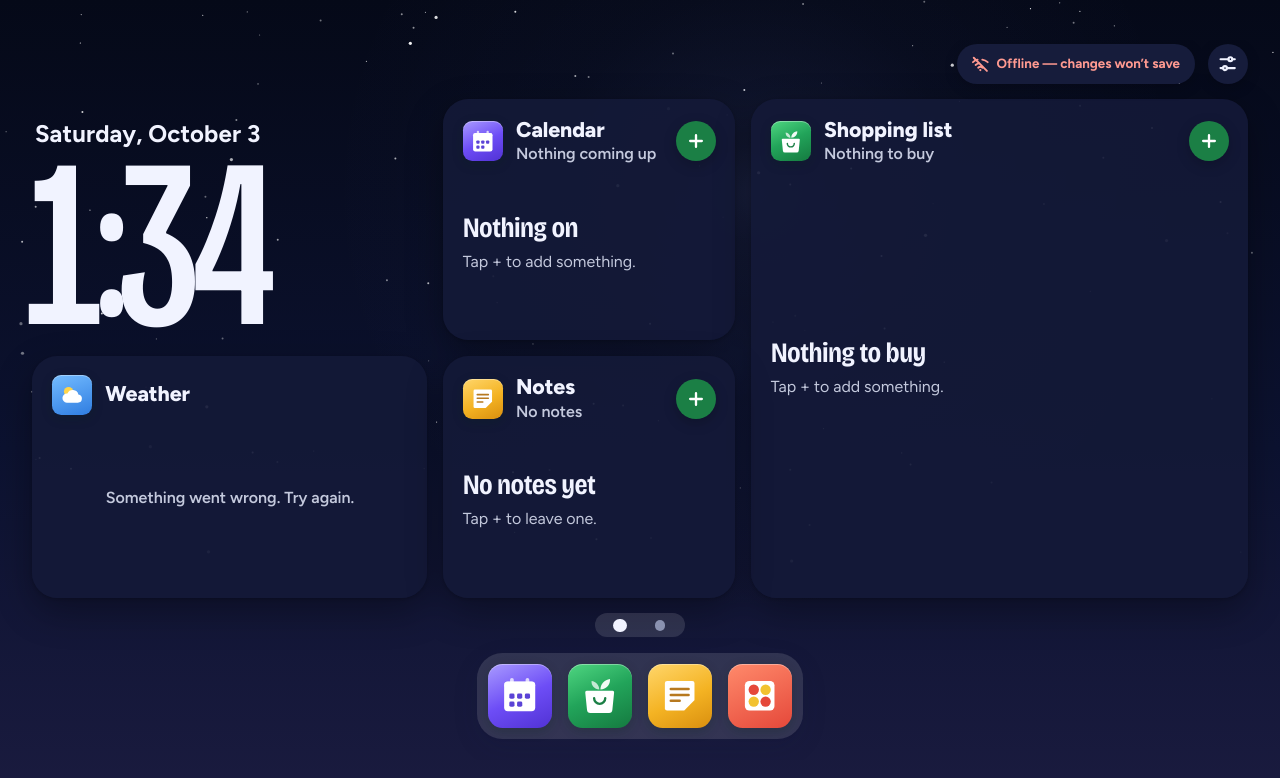
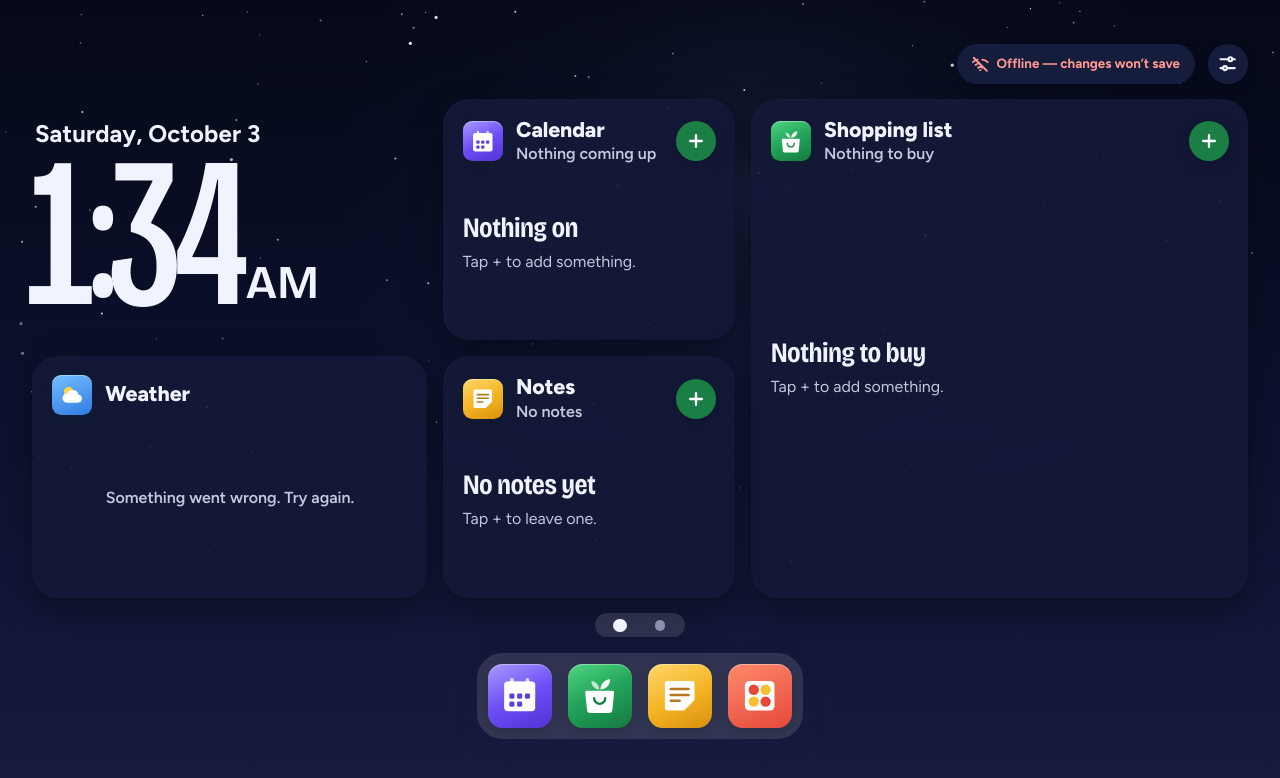
Before and after one commit to Sheel2007/OMEGA-WB, a website: page web/index.html in a window 1280 px wide. Drawn offline with nearby package versions, Linux system fonts and the light colour scheme; no server answers.

Commit message:
Swtich to non-military time

```diff
--- a/web/css/home.css
+++ b/web/css/home.css
@@ -101,7 +101,8 @@
 /* Clock */
 
 .clock {
-  grid-column: 1 / span 7;
+  /* Matches CLOCK_AREA in widget-layout.js, which is what the widgets pack around. */
+  grid-column: 1 / span 4;
   grid-row: 1 / span 2;
   align-self: start;
   padding-top: 1.4rem;
@@ -123,19 +124,42 @@
   font-family: var(--font-display);
   font-weight: 430;
   font-stretch: 75%;
-  font-size: 18rem;
+  /* Sized so the widest time, "12:45 PM", clears the widget in the next column. */
+  font-size: 16rem;
   line-height: 0.8;
   letter-spacing: -0.03em;
   font-variant-numeric: tabular-nums;
   white-space: nowrap;
 }
 
+/* AM or PM, set small enough that even "12:45 PM" clears the widget beside it
+   (some locales write a longer day period, so there's room to spare). */
+.clock__period {
+  margin-left: 0.06em;
+  font-size: 0.22em;
+  font-weight: 620;
+  font-stretch: 100%;
+  letter-spacing: 0.01em;
+  vertical-align: 0.12em;
+}
+
+.clock__period:empty {
+  display: none;
+}
+
+/* The pixel font has no narrow cut and every glyph is the same width, so the
+   Blocks clock has to be a good deal smaller to fit its four columns. */
 [data-theme="blocks"] .clock__time {
   margin: 0.8rem 0 0;
   font-weight: 700;
-  font-size: 15rem;
+  font-size: 9rem;
   line-height: 0.85;
   letter-spacing: 0;
+}
+
+[data-theme="blocks"] .clock__period {
+  font-size: 0.3em;
+  vertical-align: 0.1em;
 }
 
 /* Widget card. Each widget adds its own block class; the host adds .widget--<size>
--- a/web/index.html
+++ b/web/index.html
@@ -59,7 +59,7 @@
             <section class="home-page" aria-label="Page 1">
               <section class="clock" aria-label="Clock">
                 <p class="clock__date"></p>
-                <time class="clock__time"></time>
+                <time class="clock__time"><span class="clock__hm"></span><span class="clock__period"></span></time>
               </section>
             </section>
           </div>
--- a/web/js/main.js
+++ b/web/js/main.js
@@ -71,26 +71,38 @@ services.settings.subscribe(({ theme }) => sky.setMode(theme));
 
 // Clock and status bar
 
-const timeFormat = new Intl.DateTimeFormat(undefined, { hour: 'numeric', minute: '2-digit' });
+// A 12-hour clock whatever the browser's locale would do on its own.
+const timeFormat = new Intl.DateTimeFormat(undefined, { hour: 'numeric', minute: '2-digit', hour12: true });
 const dateFormat = new Intl.DateTimeFormat(undefined, { weekday: 'long', month: 'long', day: 'numeric' });
 const clockTime = document.querySelector('.clock__time');
+const clockHM = clockTime.querySelector('.clock__hm');
+const clockPeriod = clockTime.querySelector('.clock__period');
 const clockDate = document.querySelector('.clock__date');
 const statusTime = document.querySelector('.statusbar__time');
 
-// Lock-screen style: just the hour and minutes, no AM/PM.
-function shortTime(date) {
+// The hour and minutes, and AM or PM to go beside them. Taking the parts rather
+// than the whole string keeps whatever separator the locale uses between them, and
+// lets the board draw the AM/PM smaller than the time itself.
+function clockParts(date) {
   const parts = timeFormat.formatToParts(date);
   const from = parts.findIndex((p) => p.type === 'hour');
   const to = parts.findIndex((p) => p.type === 'minute');
-  return parts.slice(from, to + 1).map((p) => p.value).join('');
+  const period = parts.find((p) => p.type === 'dayPeriod')?.value ?? '';
+  return {
+    time: parts.slice(from, to + 1).map((p) => p.value).join(''),
+    // Some locales write it "a.m."; the board says AM.
+    period: period.replace(/\./g, '').toUpperCase(),
+  };
 }
 
 function tick() {
   const date = now();
-  const time = shortTime(date);
-  if (clockTime.textContent !== time) {
-    clockTime.textContent = time;
-    statusTime.textContent = time;
+  const { time, period } = clockParts(date);
+  const label = period ? `${time} ${period}` : time;
+  if (statusTime.textContent !== label) {
+    clockHM.textContent = time;
+    clockPeriod.textContent = period;
+    statusTime.textContent = label;
     clockTime.setAttribute('datetime', date.toISOString());
     clockDate.textContent = dateFormat.format(date);
   }
```
